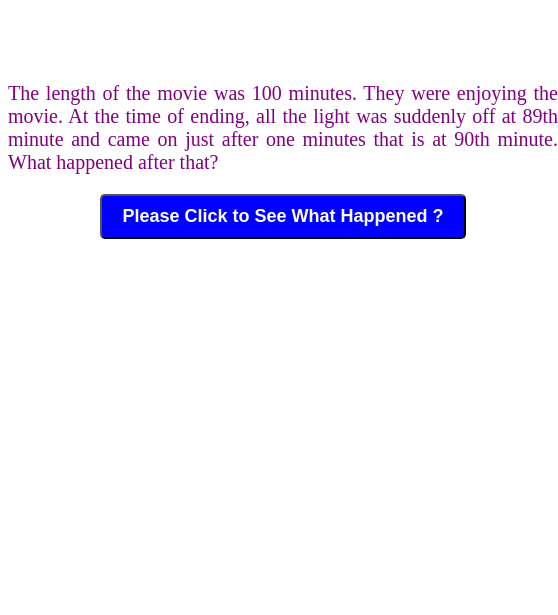
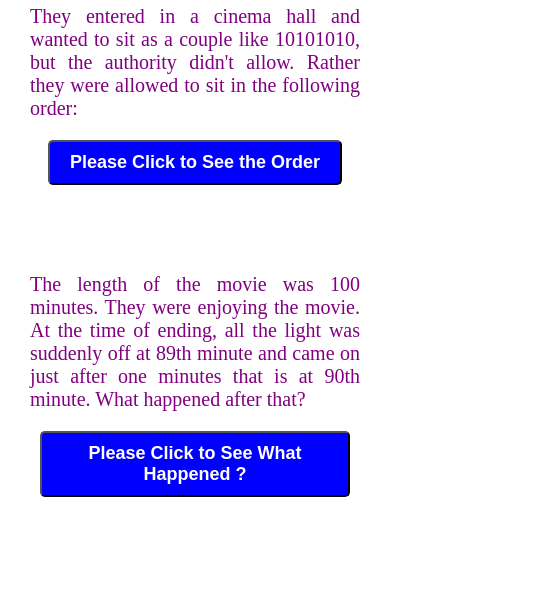
Before and after one commit to ahkamulbd/myJsProjectConvertingCouple, a plain HTML site: page index.html in a window 390 px wide. Shown: the part 300-915 px from the top of the page, 558 px wide, since content can reach past the window. Before the commit the page ends 844 px from the top, so only its background shows below. Drawn offline with Linux system fonts and the light colour scheme.

Commit message:
Responsive for mobile i.e. max length 500 set

```diff
--- a/css/style.css
+++ b/css/style.css
@@ -1,4 +1,4 @@
-section {
+body {
     width: 550px;
     margin: 10px auto;
 }
@@ -45,3 +45,15 @@ h3 {
     letter-spacing: 10px;
     height: 30px;
 }
+
+@media only screen and (max-width: 500px) {
+    body {
+        max-width: 100%;
+        margin: 0 auto;
+        /* padding: 30px; */
+    }
+
+    section {
+        padding: 30px;
+    }
+}
```
